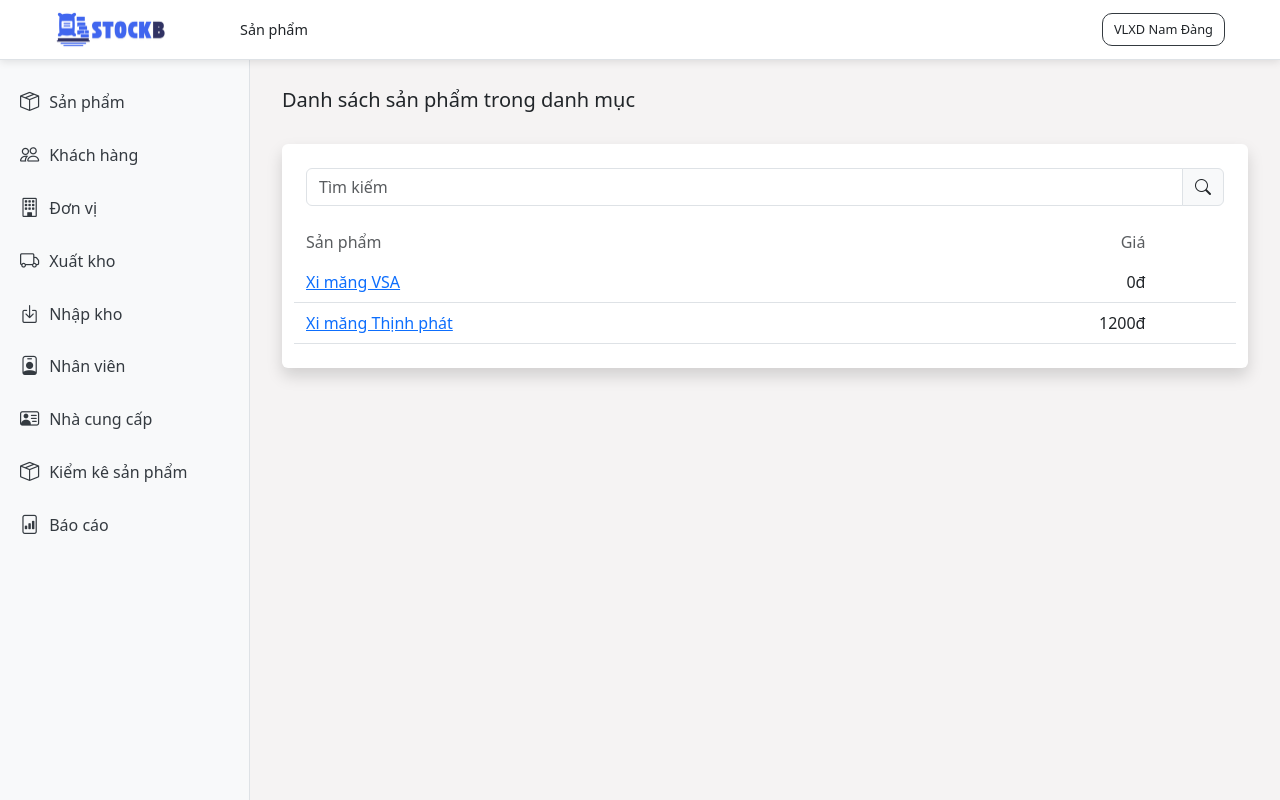
After one commit to manhcuong2004/prj-stock-management, a Django app: page /product-category/detail in a window 1280 px wide. The commit adds this page. Run offline with Django 5.2, Linux system fonts and the light colour scheme; some libraries are stand-ins or nearby versions.

Commit message:
sua chart

```diff
--- /dev/null
+++ b/stock_management/stockb/templates/product_category/product_category_detail.html
@@ -0,0 +1,39 @@
+{% extends 'base.html' %}
+
+{% block content %}
+    <div class="d-flex justify-content-between align-items-center mb-4">
+        <h5>Danh sách sản phẩm trong danh mục</h5>
+    </div>
+    <div class="container bg-white p-4 rounded shadow">
+        <div class="input-group mb-4">
+            <input type="text" class="form-control" placeholder="Tìm kiếm">
+            <span class="input-group-text"><i class="bi bi-search"></i></span>
+        </div>
+
+        <div class="row mb-2 text-muted">
+            <div class="col-9">Sản phẩm</div>
+            <div class="col-2 text-end">Giá</div>
+        </div>
+
+        <div class="row py-2 border-bottom align-items-center">
+            <a class="col-9">
+                Xi măng VSA
+            </a>
+
+            <div class="col-2 text-end">
+                <span>0</span>đ
+            </div>
+        </div>
+        <div class="row py-2 border-bottom align-items-center">
+            <a class="col-9">
+                Xi măng Thịnh phát
+            </a>
+
+            <div class="col-2 text-end">
+                <span>1200</span>đ
+            </div>
+        </div>
+
+
+    </div>
+{% endblock %}
--- a/stock_management/stockb/templates/product_category/product_category_list.html
+++ b/stock_management/stockb/templates/product_category/product_category_list.html
@@ -4,8 +4,8 @@
 <div class="container-fluid  -4">
     <div class="d-flex justify-content-between align-items-center mb-4">
         <h5 class="mb-0">Danh sách danh mục sản phẩm</h5>
-        <a href="{% url 'create_unit' %}" class="btn btn-primary">
-            <i class="bi bi-plus-circle"></i> Tạo đơn vị
+        <a href="create" class="btn btn-primary">
+            <i class="bi bi-plus-circle"></i> Tạo danh mục sản phẩm
         </a>
     </div>
 
@@ -29,7 +29,7 @@
                 </thead>
                 <tbody>
                     <tr>
-                        <td><a href="#">Xi măng</a></td>
+                        <td><a href="detail">Xi măng</a></td>
                         <td>Xi măng xây nhà</td>
                         <td>3 sản phẩm</td>
                         <td><button class="btn btn-warning btn-sm">Chỉnh sửa</button></td>
--- a/stock_management/stockb/urls.py
+++ b/stock_management/stockb/urls.py
@@ -18,6 +18,8 @@ urlpatterns = [
     path('report/', views.report_overview, name='report'),
 
     path('product-category/', views.product_category_view, name='product_category'),
+    path('product-category/create', views.product_category_create, name='product_category_create'),
+    path('product-category/detail', views.product_category_detail, name='product_category_detail'),
 
-
+    path('product/', views.product_view, name='product'),
 ]
--- a/stock_management/stockb/views.py
+++ b/stock_management/stockb/views.py
@@ -49,3 +49,10 @@ def report_overview(request):
 
 def product_category_view(request):
     return render(request, 'product_category/product_category_list.html')
+def product_category_create(request):
+    return render(request, 'product_category/product_category_update.html')
+def product_category_detail(request):
+    return render(request, 'product_category/product_category_detail.html')
+
+def product_view(request):
+    return render(request, 'product/product_list.html')
--- a/stock_management/templates/base.html
+++ b/stock_management/templates/base.html
@@ -184,7 +184,7 @@
         </a>
         <div class="collapse ms-4" id="sanphamSubmenu">
             <a href="/product-category" class="submenu">Danh mục sản phẩm</a>
-            <a href="#" class="submenu">Sản phẩm trong kho</a>
+            <a href="/product" class="submenu">Sản phẩm trong kho</a>
         </div>
         <a href="#"><i class="bi bi-people"></i> Khách hàng</a>
         <a href="/units"><i class="bi bi-building"></i> Đơn vị</a>
```
Also changed, not shown: stock_management/stockb/templates/product/product_list.html (added, +76 -0 lines), stock_management/stockb/templates/product_category/product_category_update.html (added, +33 -0 lines).
